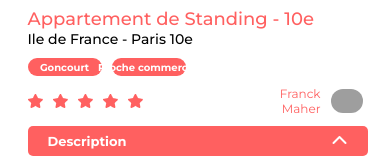
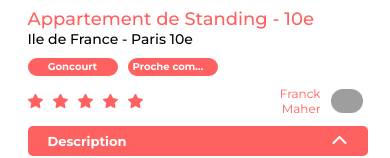
Before and after one commit to Unirotte/Projet7, a React (Vite) app in the folder my-react-app/: page /PageLocation/0979876d in a window 390 px wide. Shown: the part 335-493 px from the top of the page. Built offline with nearby package versions, Linux system fonts and the light colour scheme; grey boxes are pictures that could not be loaded; a web font is replaced by a local one.

Commit message:
modification du collapes des et ajustement du rendu visuel

```diff
--- a/my-react-app/index.html
+++ b/my-react-app/index.html
@@ -16,7 +16,7 @@
 
 <body>
   <div id="root"></div>
-  <script type="module" src="/src/main.jsx"></script>
+  <script type="module" src="/src/App.jsx"></script>
 </body>
 
 </html>
--- a/my-react-app/src/App.jsx
+++ b/my-react-app/src/App.jsx
@@ -1,15 +1,40 @@
-import { Outlet } from "react-router-dom";
-import Footer from "./components/Footer";
-import Header from "./components/Header";
-import "./assets/headerCSS/header.css";
-import "./assets/footerCSS/footer.css";
+import React from 'react';
+import ReactDOM from 'react-dom/client';
+import {createBrowserRouter, RouterProvider} from "react-router-dom";
+import App from "./Main.jsx";
+import HomePage from "./pages/HomePage.jsx";
+import AboutPage from "./pages/AboutPage.jsx";
+import ErrorPage from "./pages/ErrorPage.jsx";
+import PageLocation from "./pages/PageLocation.jsx";
 
-export default function App() {
-  return (
-    <>
-    <Header />
-    <Outlet />
-    <Footer />
-    </>
-  );
-}
+const router = createBrowserRouter([
+  {
+    path: "/",
+    element: <App />,
+    errorElement: <ErrorPage />,
+    children: [
+      {
+        path: "/",
+        element: <HomePage />,
+      },
+      {
+        path: "/AboutPage",
+        element: <AboutPage />,
+      },
+      {
+        path: "/PageLocation/:id",
+        element: <PageLocation />,
+      },
+      {
+        path: "*",
+        element: <ErrorPage />,
+      }
+    ],
+  },
+]);
+
+ReactDOM.createRoot(document.getElementById("root")).render(
+  <React.StrictMode>
+    <RouterProvider router={router} />
+  </React.StrictMode>
+);
--- a/my-react-app/src/assets/infoLocationCSS/infoLocation.css
+++ b/my-react-app/src/assets/infoLocationCSS/infoLocation.css
@@ -9,17 +9,22 @@
 }
 
 .tag {
-  display: flex;
+  display: inline-block;
+  place-items: center;
   background: #ff6060;
+  color: #ffffff;
+  border-radius: 25px;
+  font-weight: 700;
+  font-size: 14px;
+  padding: 0 5px;
   width: 150px;
   height: 30px;
-  border-radius: 25px;
-  flex-direction: row;
-  align-items: center;
-  justify-content: center;
-  color: #ffffff;
-  font-weight: 700;
-  font-size: 14px;
+  max-width: 10.41vw;
+  text-align: center;
+  white-space: nowrap;
+  overflow: hidden;
+  text-overflow: ellipsis;
+  line-height: 30px;
 }
 
 h2.Subtitle-Location {
@@ -57,6 +62,7 @@ img.host-picture {
   display: flex;
   flex-direction: column;
   height: 100%;
+  width: 65vw;
 }
 
 .nameImg {
@@ -131,12 +137,20 @@ h1.Title-Location {
     margin-left: 20px;
     max-width: 335px;
     height: 100%;
+    width: auto;
   }
   .tag {
-    max-width: 19vw;
+    width: 80px;
     height: 18px;
     font-size: 10px;
     white-space: nowrap;
+    overflow: hidden;
+    text-overflow: ellipsis;
+    max-width: 85px;
+    display: block;
+    text-align: center;
+    line-height: 18px;
+    padding: 0 5px;
   }
   img.host-picture {
     width: 32px;
--- a/my-react-app/src/assets/infoLocationCSS/infoLocation.scss
+++ b/my-react-app/src/assets/infoLocationCSS/infoLocation.scss
@@ -1,5 +1,5 @@
 .AllPage {
-    margin: 30px;
+  margin: 30px;
 }
 
 .tags-container {
@@ -9,17 +9,25 @@
 }
 
 .tag {
-  display: flex;
+  display: inline-block;
+  place-items: center;
+
   background: #ff6060;
+  color: #ffffff;
+  border-radius: 25px;
+  font-weight: 700;
+  font-size: 14px;
+
+  padding: 0 5px;
   width: 150px;
   height: 30px;
-  border-radius: 25px;
-  flex-direction: row;
-  align-items: center;
-  justify-content: center;
-  color: #ffffff;
-  font-weight: 700;
-  font-size: 14px;
+  max-width: 10.41vw;
+
+  text-align: center;
+  white-space: nowrap;
+  overflow: hidden;
+  text-overflow: ellipsis;
+  line-height: 30px;
 }
 
 h2.Subtitle-Location {
@@ -48,8 +56,6 @@ li.textCollaps:hover {
   margin-top: 25px;
 }
 
-
-
 img.host-picture {
   width: 64px;
   border-radius: 31px;
@@ -59,6 +65,7 @@ img.host-picture {
   display: flex;
   flex-direction: column;
   height: 100%;
+  width: 65vw;
 }
 .nameImg {
   display: flex;
@@ -132,17 +139,26 @@ h1.Title-Location {
 
   .titleSub-container {
     margin-top: 10px;
-    // height: 25px;
     margin-left: 20px;
     max-width: 335px;
     height: 100%;
+    width: auto;
   }
+
   .tag {
-    max-width: 19vw;
+    width: 80px;
     height: 18px;
     font-size: 10px;
     white-space: nowrap;
+    overflow: hidden;
+    text-overflow: ellipsis;
+    max-width: 85px;
+    display: block;
+    text-align: center;
+    line-height: 18px;
+    padding: 0 5px;
   }
+
   img.host-picture {
     width: 32px;
   }
@@ -167,6 +183,5 @@ h1.Title-Location {
 
   .AllPage {
     margin: 0px;
+  }
 }
-
-}
--- a/my-react-app/src/components/Carrousel.jsx
+++ b/my-react-app/src/components/Carrousel.jsx
@@ -1,11 +1,10 @@
 import React, {useState} from "react";
-import "../assets/slidesCSS/slides.css"; // adapte à ton chemin
-import Left from "../assets/img/arrowRight.png";
-import Right from "../assets/img/arrowLeft.png";
+import "../assets/slidesCSS/slides.css";
 
 export default function Slides({data}) {
   const [currentIndex, setCurrentIndex] = useState(0);
   const pictures = data.pictures;
+  const noSlides = pictures.length <= 1;
 
   const goToPrevious = () => {
     setCurrentIndex((prevIndex) =>
@@ -22,21 +21,22 @@ export default function Slides({data}) {
   return (
     <div className="carrousel-container">
       <div className="banner-slide">
-
         <img
           className="slides-img"
           src={pictures[currentIndex]}
           alt={`${data.title} image ${currentIndex + 1}`}
         />
+
+        {!noSlides && (
         <div className="arrow-container">
           <button className="arrow left" onClick={goToPrevious}>
-            <i class="fa-sharp fa-solid fa-angle-left" alt="précédent" />
-
+            <i className="fa-sharp fa-solid fa-angle-left" alt="précédent" />
           </button>
           <button className="arrow right" onClick={goToNext}>
-            <i class="fa-sharp fa-solid fa-angle-right" alt="suivant" />
+            <i className="fa-sharp fa-solid fa-angle-right" alt="suivant" />
           </button>
         </div>
+        )}
       </div>
     </div>
   );
--- a/my-react-app/src/components/Collaps.jsx
+++ b/my-react-app/src/components/Collapes.jsx
@@ -1,19 +1,21 @@
-import { useState } from "react";
+import {useState} from "react";
 
-export default function Collaps({ title, text, className = "" }) {
+export default function Collaps({title, text, children, className = ""}) {
   const [isOpen, setIsOpen] = useState(false);
   const toggle = () => setIsOpen(!isOpen);
 
+  const content = text !== undefined ? text : children;
+
   return (
     <div className={`position-collaps ${isOpen ? "open" : ""} ${className}`}>
-      <div className= {`collaps ${className}`} onClick={toggle}>
+      <div className={`collaps ${className}`} onClick={toggle}>
         <h2 className={`collapsTitle`}>{title}</h2>
         <span className={`arrow ${isOpen ? "open" : ""}`}>
           <i className="fa-solid fa-chevron-up"></i>
         </span>
       </div>
       <div className={`collapsContent ${isOpen ? "open" : ""}${className}`}>
-        <div className={`collapsText${className}`}>{text}</div>
+        <div className={`collapsText${className}`}>{content}</div>
       </div>
     </div>
   );
--- a/my-react-app/src/components/CollapsLocation.jsx
+++ /dev/null
@@ -1,30 +0,0 @@
-import React from "react";
-import Collaps from "./Collaps";
-import Star from "./Star";
-
-export default function CollapsLocation({data}) {
-  return (
-    <>
-        <div className="collapsLocation-container">
-          <Collaps
-            title="Description"
-            text={data.description}
-            className="location-collaps"
-          />
-          <Collaps
-            title="Équipements"
-            text={
-              <ul>
-                {data.equipments.map((item, index) => (
-                  <li className="textCollaps" key={index}>
-                    {item}
-                  </li>
-                ))}
-              </ul>
-            }
-            className="location-collaps"
-          />
-        </div>
-    </>
-  );
-}
--- a/my-react-app/src/components/Index.jsx
+++ b/my-react-app/src/components/Index.jsx
@@ -2,8 +2,8 @@ export { default as Header } from './Header';
 export { default as Footer } from './Footer';
 export { default as Cards } from './Cards';
 export { default as Carrousel } from './Carrousel';
-export { default as Collaps } from './Collaps';
-export { default as CollapsLocation } from './CollapsLocation';
+export { default as Collaps } from './Collapes';
+// export { default as CollapsLocation } from './CollapsLocation';
 export { default as InfoLocation } from './InfoLocation';
 export { default as Star } from './Star';
 export { default as Banner } from './Banner';
--- a/my-react-app/src/components/InfoLocation.jsx
+++ b/my-react-app/src/components/InfoLocation.jsx
@@ -14,7 +14,7 @@ export default function InfoLocation({data}) {
 
             <div className="tags-container">
               {data.tags.map((tag, index) => (
-                <div className="tag" key={index}>
+                <div className="tag" title={tag} key={index}>
                   {tag}
                 </div>
               ))}
--- a/my-react-app/src/components/header.jsx
+++ b/my-react-app/src/components/header.jsx
@@ -6,7 +6,8 @@ export default function Header() {
   return (
     <header className="logo-header">
       <section className="position-banner">
-      <img src={logo} alt="Logo du site" className="h-10" />
+        <Link to="/">
+      <img src={logo} alt="Logo du site" className="h-10" /></Link>
     <ul className="nav-links">
       <li><Link to="/" className={location.pathname === "/" ? "li active" : "li"}>Accueil</Link></li>
       <li><Link to="/AboutPage" className={location.pathname === "/AboutPage" ? "li active" : "li"}>A propos</Link></li>
--- a/my-react-app/src/main.jsx
+++ b/my-react-app/src/main.jsx
@@ -1,40 +1,15 @@
-import React from 'react';
-import ReactDOM from 'react-dom/client';
-import {createBrowserRouter, RouterProvider} from "react-router-dom";
-import App from "./App.jsx";
-import HomePage from "./pages/HomePage.jsx";
-import AboutPage from "./pages/AboutPage.jsx";
-import ErrorPage from "./pages/ErrorPage.jsx";
-import PageLocation from "./pages/PageLocation.jsx";
+import { Outlet } from "react-router-dom";
+import Footer from "./components/Footer";
+import Header from "./components/Header";
+import "./assets/headerCSS/header.css";
+import "./assets/footerCSS/footer.css";
 
-const router = createBrowserRouter([
-  {
-    path: "/",
-    element: <App />,
-    errorElement: <ErrorPage />,
-    children: [
-      {
-        path: "/",
-        element: <HomePage />,
-      },
-      {
-        path: "/AboutPage",
-        element: <AboutPage />,
-      },
-      {
-        path: "/PageLocation/:id",
-        element: <PageLocation />,
-      },
-      {
-        path: "*",
-        element: <ErrorPage />,
-      }
-    ],
-  },
-]);
-
-ReactDOM.createRoot(document.getElementById("root")).render(
-  <React.StrictMode>
-    <RouterProvider router={router} />
-  </React.StrictMode>
-);
+export default function App() {
+  return (
+    <>
+    <Header />
+    <Outlet />
+    <Footer />
+    </>
+  );
+}
```
Also changed, not shown: my-react-app/src/pages/PageLocation.jsx (+21 -8 lines), 1 other file (tests, documents, lock files or other folders).
